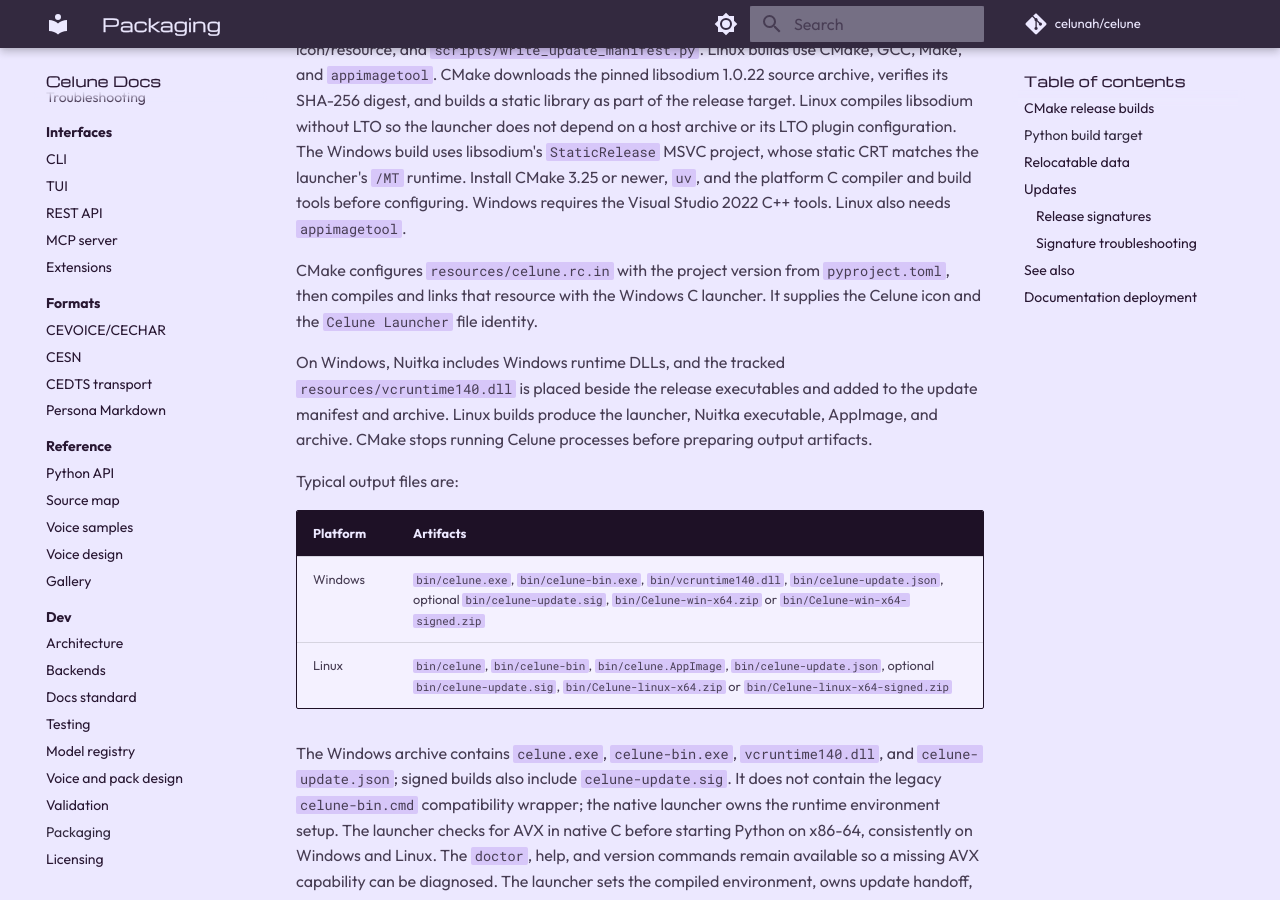
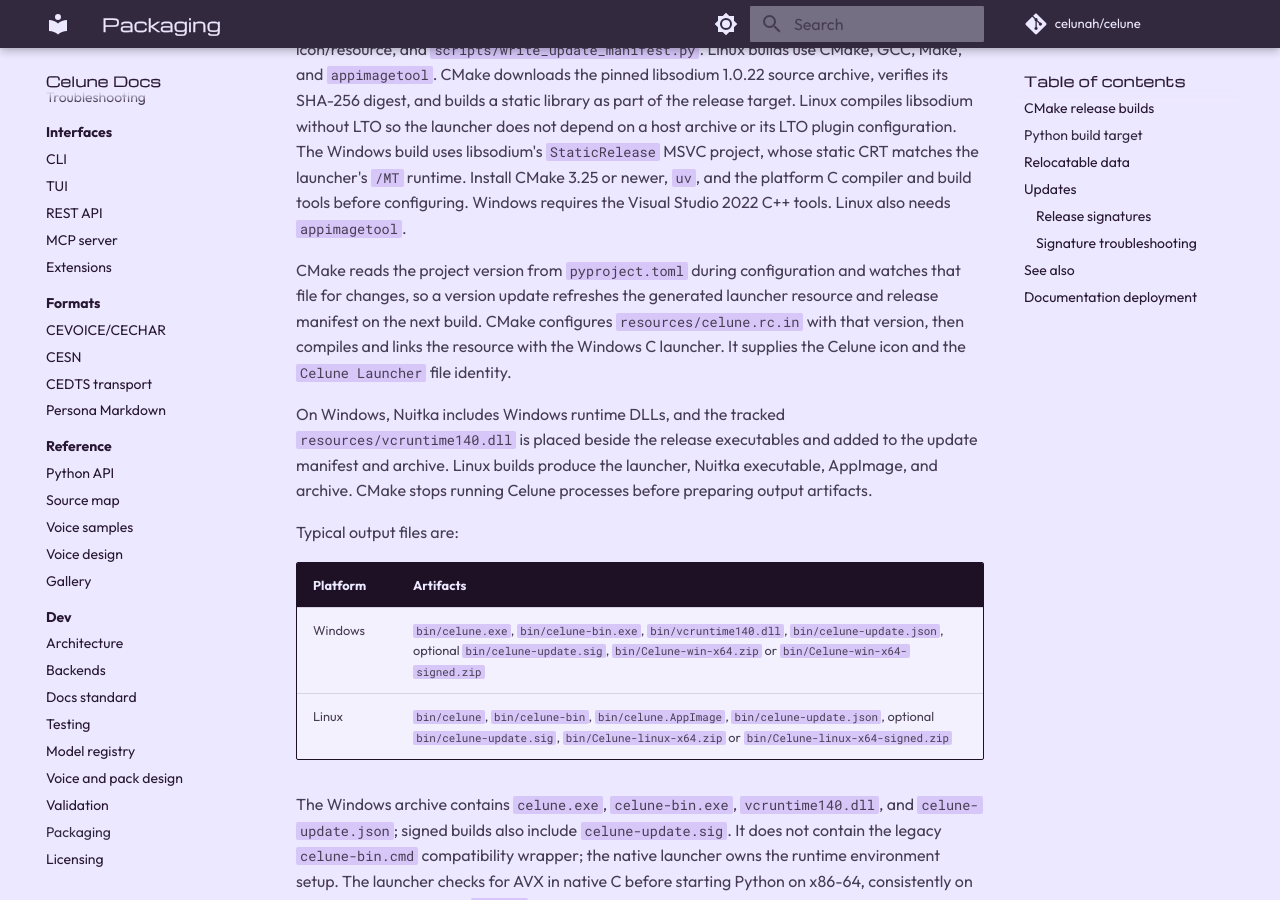
Before and after one commit to celunah/celune, an MkDocs documentation site: the page built from docs/development/packaging.md, in a window 1280 px wide and 900 px high, scrolled down 1540 px. Built offline with MkDocs 1.6.1 and Material for MkDocs 9.7.7, drawn with Linux system fonts in a browser that asks for light colours; comment, search, counter and statistics services are not loaded.

Commit message:
fix(build): refresh packaged version after project updates

```diff
--- a/CMakeLists.txt
+++ b/CMakeLists.txt
@@ -4,6 +4,10 @@
 cmake_policy(SET CMP0091 NEW)
 cmake_policy(SET CMP0135 NEW)
 
+set_property(
+    DIRECTORY APPEND PROPERTY CMAKE_CONFIGURE_DEPENDS
+    "${CMAKE_CURRENT_SOURCE_DIR}/pyproject.toml"
+)
 file(STRINGS "${CMAKE_CURRENT_SOURCE_DIR}/pyproject.toml" _version_line REGEX "^version = ")
 if(NOT _version_line)
     message(FATAL_ERROR "Could not determine the project version from pyproject.toml")
--- a/docs/development/packaging.md
+++ b/docs/development/packaging.md
@@ -79,9 +79,12 @@
 the platform C compiler and build tools before configuring. Windows requires
 the Visual Studio 2022 C++ tools. Linux also needs `appimagetool`.
 
-CMake configures `resources/celune.rc.in` with the project version from
-`pyproject.toml`, then compiles and links that resource with the Windows C
-launcher. It supplies the Celune icon and the `Celune Launcher` file identity.
+CMake reads the project version from `pyproject.toml` during configuration and
+watches that file for changes, so a version update refreshes the generated
+launcher resource and release manifest on the next build. CMake configures
+`resources/celune.rc.in` with that version, then compiles and links the resource
+with the Windows C launcher. It supplies the Celune icon and the
+`Celune Launcher` file identity.
 
 On Windows, Nuitka includes Windows runtime DLLs, and the tracked
 `resources/vcruntime140.dll` is placed beside the release executables and added
```
